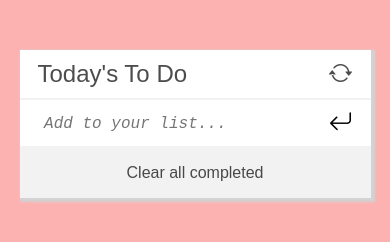
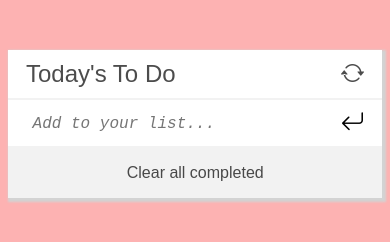
Before and after one commit to Aquinasmoriasi/to-do-list, a website built with webpack: page src/index.html in a window 390 px wide. Built offline with nearby package versions, Linux system fonts and the light colour scheme.

Commit message:
change styling

```diff
--- a/src/mobile.css
+++ b/src/mobile.css
@@ -1,5 +1,5 @@
 @media only screen and (max-width: 768px) {
-    #container {
-        width: 90vw;
-    }
+  #container {
+    width: 96vw;
+  }
 }
```
